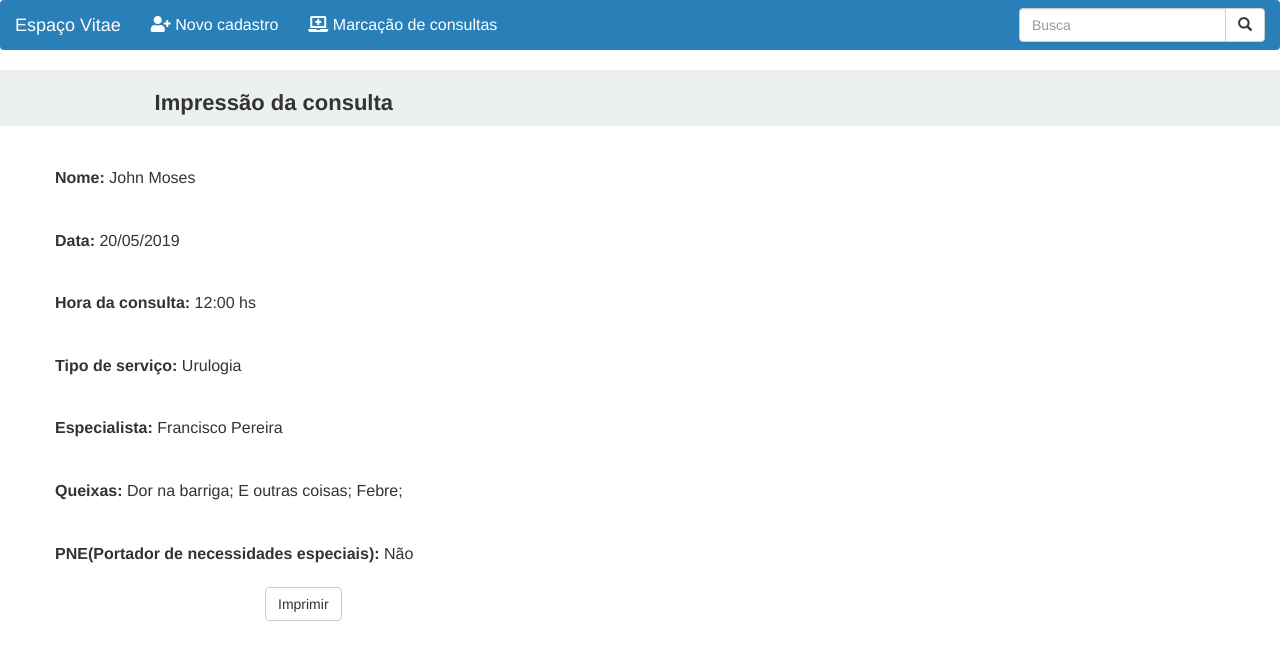
After one commit to MatheusGoncalvs/espacovitaeof, a PHP site: page /imprimirConsulta.php in a window 1280 px wide. The commit adds this page. Shown: the top 660 px of the page. Run offline with PHP 8.4, Linux system fonts and the light colour scheme; some libraries are stand-ins or nearby versions.

Commit message:
Temino do frontend

```diff
--- a/assets/css/main.css
+++ b/assets/css/main.css
@@ -1,6 +1,13 @@
-h3 {
+.borda {
+    border: 1px solid red;
+}
+h3, body {
     font-family: Arial, Helvetica, sans-serif;
     font-size: 16px !important;
+}
+
+h2 {
+    font-size: 22px !important;
 }
 .linha-horizontal-rodape {
     margin: 50px 0px 1px 0px;
@@ -10,8 +17,57 @@ h3 {
     padding-left: 37%;
     padding-bottom: 8px;
 }
+.titulos {
+    background-color: #ecf0f1;
+    margin: 0px !important;
+    border: 1px solid transparent;
+    padding-left: 12%;
+}
 /*Tirei a margem da linha(row) porque estava desalinhando o layout*/
 .row {
     margin-left: 0px !important;
     margin-right: 0px !important;
 }
+.alinhar-botao-cadastrar {
+    padding-left: 17%;
+}
+.center-text {
+    padding-left: 32%;
+    padding-top: 20%;
+}
+.loader {
+    border: 16px solid #f3f3f3;
+    border-radius: 50%;
+    border-top: 16px solid #3498db;
+    width: 20px;
+    height: 20px;
+    -webkit-animation: spin 2s linear infinite; /* Safari */
+    animation: spin 2s linear infinite;
+  }
+
+  /* Safari */
+  @-webkit-keyframes spin {
+    0% { -webkit-transform: rotate(0deg); }
+    100% { -webkit-transform: rotate(360deg); }
+  }
+
+  @keyframes spin {
+    0% { transform: rotate(0deg); }
+    100% { transform: rotate(360deg); }
+  }
+
+  /*Edição do nav*/
+  .navbar-inverse {
+    background-color: #2980b9 !important;
+    border: none !important;
+}
+  .navbar-inverse .navbar-nav>.active>a {
+      color: white !important;
+      background-color: #2980b9 !important;
+  }
+  .navbar-brand {
+    color: white !important;
+  }
+  .navbar-form {
+      border: none !important;
+  }
--- /dev/null
+++ b/imprimirConsulta.php
@@ -0,0 +1,37 @@
+<?php include_once 'layout/header.php'?>
+<div class="titulos">
+    <h2><strong>Impressão da consulta</strong></h2>
+
+</div>
+<div class="container">
+    <label></label>
+    <form class="form-horizontal" action="">
+        <div class="form-group">
+                <h3><strong>Nome: </strong>John Moses</h3>
+        </div>
+        <div class="form-group">
+                <h3><strong>Data: </strong>20/05/2019</h3>
+        </div>
+        <div class="form-group">
+                <h3><strong>Hora da consulta: </strong>12:00 hs</h3>
+        </div>
+        <div class="form-group">
+                <h3><strong>Tipo de serviço: </strong>Urulogia</h3>
+        </div>
+        <div class="form-group">
+                <h3><strong>Especialista: </strong>Francisco Pereira</h3>
+        </div>
+        <div class="form-group">
+                <h3><strong>Queixas: </strong>Dor na barriga; E outras coisas; Febre;</h3>
+        </div>
+        <div class="form-group">
+                <h3><strong>PNE(Portador de necessidades especiais): </strong>Não</h3>
+        </div>
+        <div class="form-group">
+            <div class="col-sm-offset-2 col-sm-10">
+                <input type="button" class="btn btn-default" name="imprimir" value="Imprimir"
+                    onclick="window.print();">
+            </div>
+        </div>
+    </form>
+</div>
--- a/layout/header.php
+++ b/layout/header.php
@@ -8,6 +8,7 @@
     <link rel="stylesheet" href="https://maxcdn.bootstrapcdn.com/bootstrap/3.4.0/css/bootstrap.min.css">
     <script src="https://ajax.googleapis.com/ajax/libs/jquery/3.3.1/jquery.min.js"></script>
     <script src="https://maxcdn.bootstrapcdn.com/bootstrap/3.4.0/js/bootstrap.min.js"></script>
+    <link rel="stylesheet" href="https://use.fontawesome.com/releases/v5.8.2/css/all.css" integrity="sha384-oS3vJWv+0UjzBfQzYUhtDYW+Pj2yciDJxpsK1OYPAYjqT085Qq/1cq5FLXAZQ7Ay" crossorigin="anonymous">
 </head>
 <body>
     <nav class="navbar navbar-inverse">
@@ -16,10 +17,19 @@
                 <a class="navbar-brand">Espaço Vitae</a>
             </div>
             <ul class="nav navbar-nav">
-                <li class="active"><a href="index.php">Novo cadastro</a></li>
-                <li class="active"><a href="form_marcacao.php">Marcação de consultas</a></li>
+                <li class="active"></li>
+                <li class="active">
+                    <a href="index.php">
+                        <i class="fas fa-user-plus"></i> Novo cadastro
+                    </a>
+                </li>
+                <li class="active">
+                    <a href="formPesquisaUsuario.php">
+                    <i class="fas fa-laptop-medical"></i>  Marcação de consultas
+                    </a>
+                </li>
             </ul>
-            <form class="navbar-form navbar-left" action="busca.html">
+            <form class="navbar-form navbar-right" action="busca.html">
                 <div class="input-group">
                     <input type="text" class="form-control" placeholder="Busca" name="search">
                     <div class="input-group-btn">
```
Also changed, not shown: formMarcacao.php (renamed from form_marcacao.php, +6 -6 lines), formPesquisaUsuario.php (added, +20 -0 lines), index.php (+17 -11 lines), mensagens/confirmacaoCadastroPaciente.php (added, +19 -0 lines), resultadoPesquisaUsuario.php (added, +30 -0 lines).
